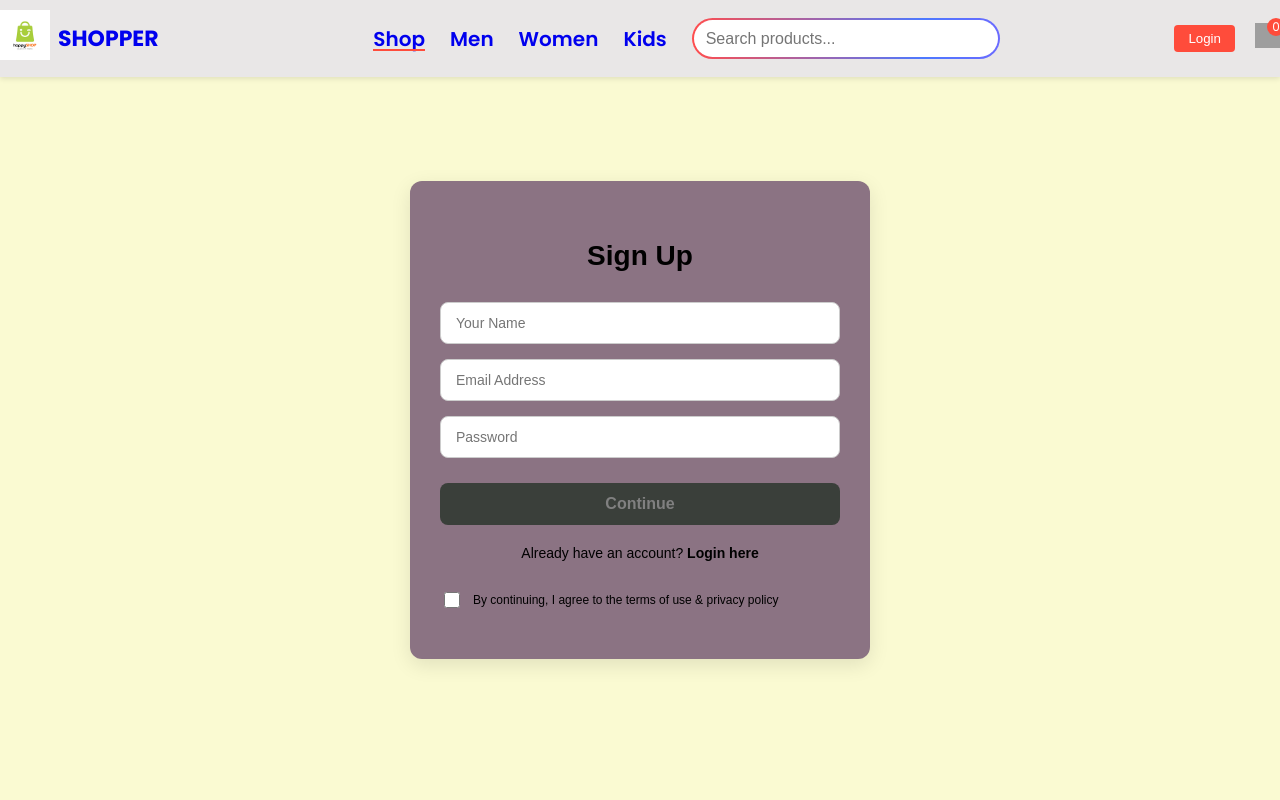
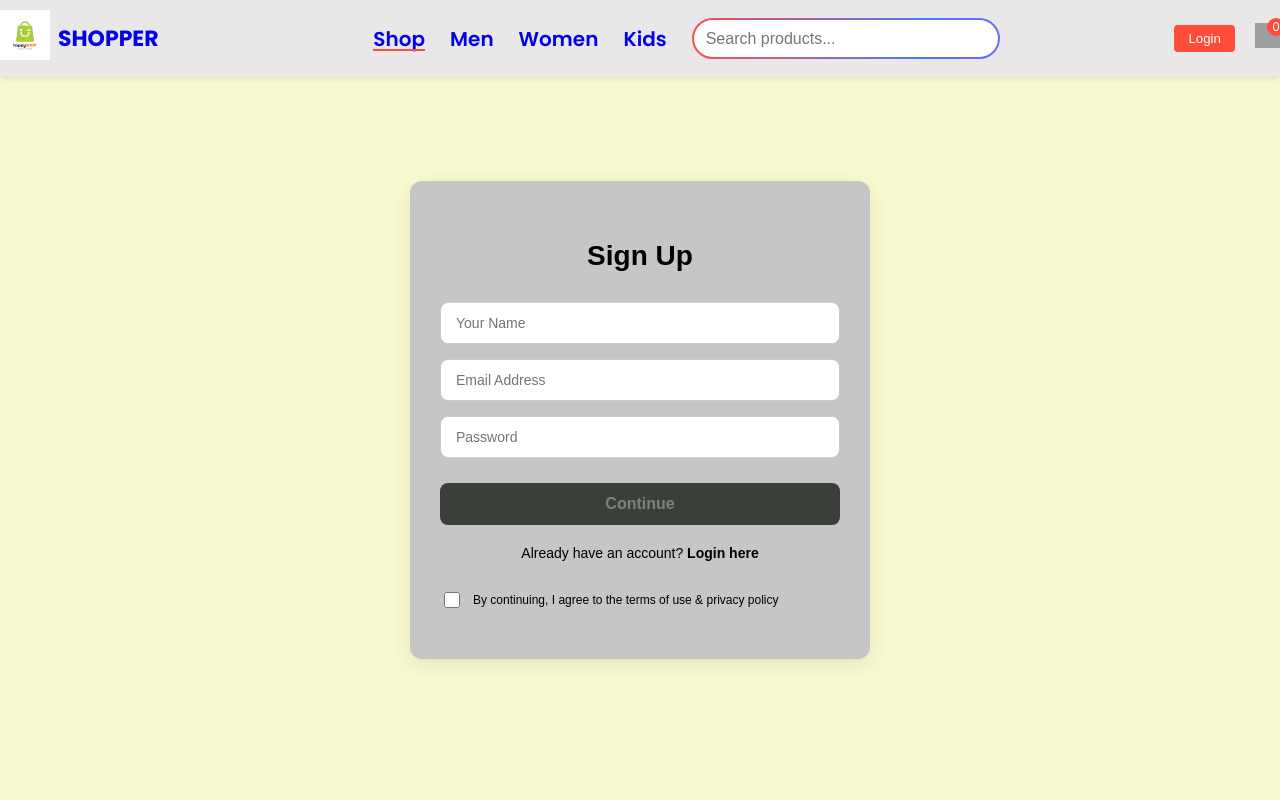
Before and after one commit to kishan80090/fontend, a React (Create React App) app: page /login in a window 1280 px wide. Shown: the top 800 px of the page. Built offline with nearby package versions, Linux system fonts and the light colour scheme; grey boxes are pictures that could not be loaded.

Commit message:
Update LoginSignup.css

```diff
--- a/src/Pages/CSS/LoginSignup.css
+++ b/src/Pages/CSS/LoginSignup.css
@@ -11,7 +11,7 @@
 }
 
 .loginsignup-container {
-  background-color: rgb(139, 115, 131);
+  background-color: rgb(199, 198, 199);
   padding: 40px 30px;
   border-radius: 12px;
   box-shadow: 0 6px 20px rgba(0, 0, 0, 0.1);
```
